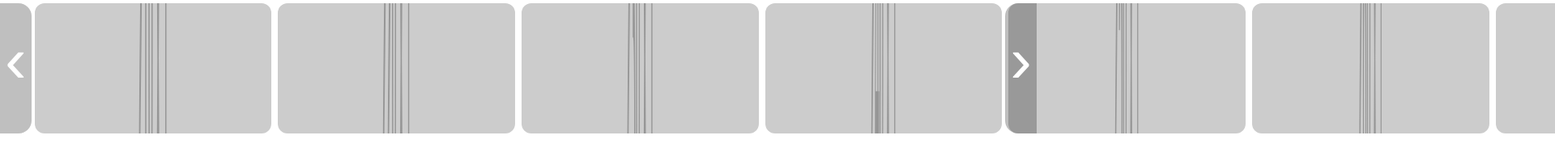
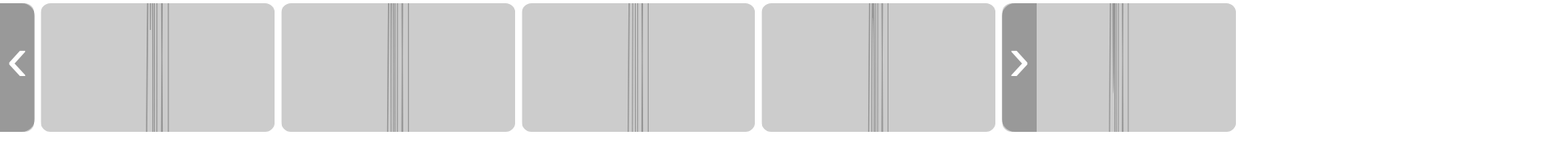
Before and after one commit to Annie-Huang/netflix-sliding-movie-ui, a website: page index.html in a window 1280 px wide. Shown: the top 204 px of the page at 81% size, 1920 px wide, since content can reach past the window. Drawn offline with Linux system fonts and the light colour scheme; placeholder pictures from the web are drawn by us.

Commit message:
Make sure the handle and the cards perfectly overlap

```diff
--- a/style.css
+++ b/style.css
@@ -17,9 +17,9 @@ body {
 }
 .slider {
   display: flex;
-  /*width: calc(100% - 2 * var(--slider-padding));*/
   flex-grow: 1;
-  transform: translateX(00%);
+  margin: 0 0.25rem; /* match the padding of the .slider > img */
+  transform: translateX(-100%);
 }
 .slider > img {
   flex: 0 0 25%;
@@ -36,6 +36,7 @@ body {
   background-color: rgba(0, 0, 0, 0.25);
   z-index: 10;
   margin: 0.25rem 0;
+  padding: 0 0.5rem;
   cursor: pointer;
 
   font-size: 5rem;
```
